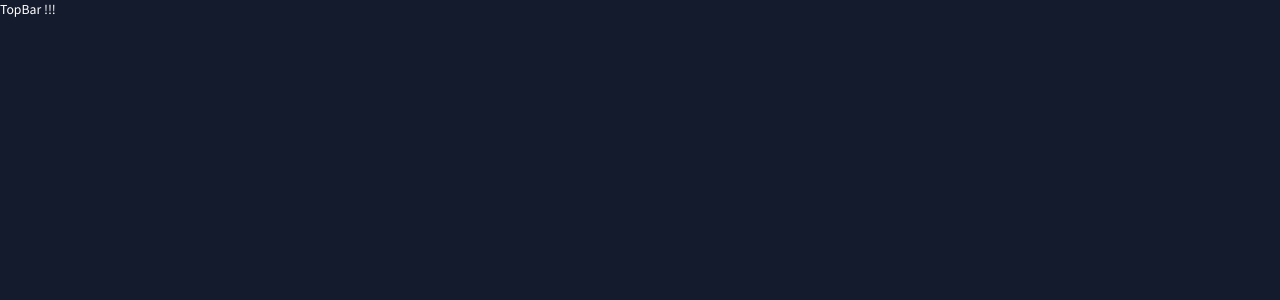
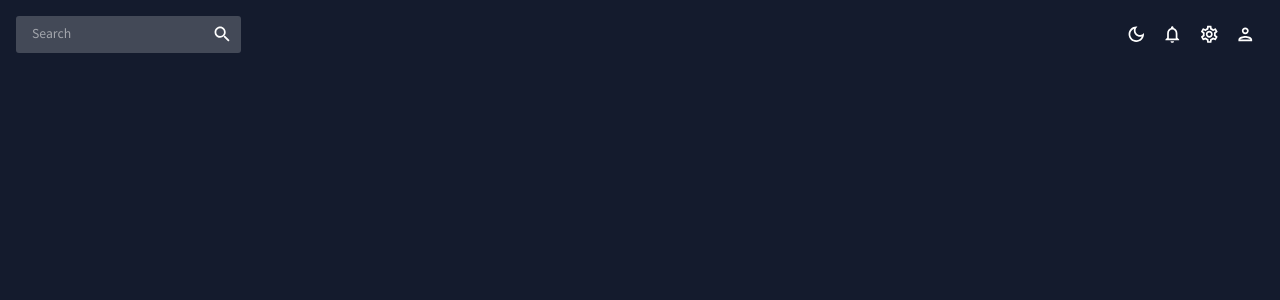
Before and after one commit to Mahdisamiee/dashboard, a React (Create React App) app: page / in a window 1280 px wide. Shown: the top 300 px of the page. Built offline with nearby package versions, Linux system fonts and the light colour scheme; the HTML template or start-up script is replaced by a standard one.

Commit message:
add topbar

```diff
--- a/src/components/global/TopBar/TopBar.jsx
+++ b/src/components/global/TopBar/TopBar.jsx
@@ -1,5 +1,45 @@
+import { Box, IconButton, useTheme } from "@mui/material";
+import { ColorModeContext, tokens } from "../../../theme";
+import { useContext } from "react";
+import InputBase from "@mui/material/InputBase";
+import LightModeOutlined from "@mui/icons-material/LightModeOutlined";
+import DarkModeOutlined from "@mui/icons-material/DarkModeOutlined";
+import NotificationsOutlined from "@mui/icons-material/NotificationsOutlined";
+import SettingsOutlined from "@mui/icons-material/SettingsOutlined";
+import PersonOutlined from "@mui/icons-material/PersonOutlined";
+import SearchOutlined from "@mui/icons-material/SearchOutlined";
+
 const TopBar = () => {
-  return <div>TopBar !!!</div>;
+  const theme = useTheme();
+  const colors = tokens(theme.palette.mode);
+  const colorMode = useContext(ColorModeContext);
+
+  return (
+    <Box display="flex" justifyContent="space-between" p={2}>
+      {/* Search Box */}
+      <Box display="flex" backgroundColor={colors.primary[400]} borderRadius="3px">
+        <InputBase sx={{ ml: 2, flex: 1 }} placeholder="Search" />
+        <IconButton type="button" sx={{ p: 1 }}>
+          <SearchOutlined />
+        </IconButton>
+      </Box>
+
+      <Box display="flex">
+        <IconButton onClick={() => colorMode.toggleColorMode()}>
+          {theme.palette.mode === "dark" ? <DarkModeOutlined /> : <LightModeOutlined />}
+        </IconButton>
+        <IconButton>
+          <NotificationsOutlined />
+        </IconButton>
+        <IconButton>
+          <SettingsOutlined />
+        </IconButton>
+        <IconButton>
+          <PersonOutlined />
+        </IconButton>
+      </Box>
+    </Box>
+  );
 };
 
 export default TopBar;
```
